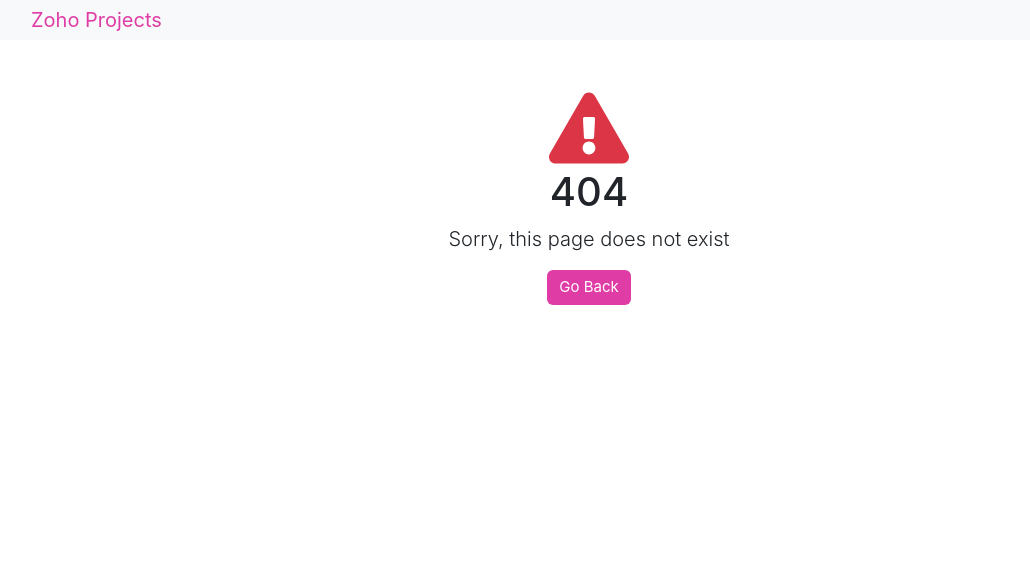
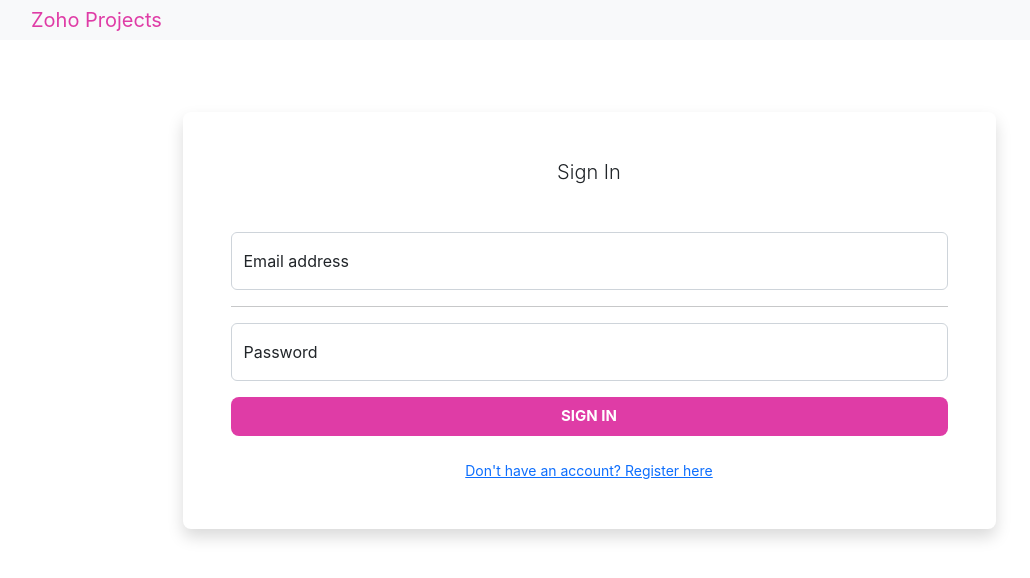
Before and after one commit to daman86999/pms_react_project, a React (Create React App) app in the folder client/: page /login in a window 1280 px wide. Before the commit this address had no page. Shown: the top 578 px of the page, without its empty margins (51-1081 px from the left). Built offline with nearby package versions, Linux system fonts and the light colour scheme.

Commit message:
minor change

```diff
--- a/client/src/App.js
+++ b/client/src/App.js
@@ -47,7 +47,7 @@ function App() {
               <Routes>
                 <Route path="/" element={<Home />} />
                 <Route path="/projects/:id" element={<Project />} />
-                <Route path="/signin" element={<Login />} />
+                <Route path="/login" element={<Login />} />
                 <Route path="/signup" element={<Signup />} />
                 <Route path="*" element={<NotFound />} />
               </Routes>
--- a/client/src/views/Login.jsx
+++ b/client/src/views/Login.jsx
@@ -4,9 +4,7 @@ import Snackbar from "../components/Snackbar";
 import { useSnackbar } from "../hooks/useSnackbar";
 import { LOGIN } from "../queries/LOGIN";
 import AuthContext from "../context/authContext";
-import Spinner from "../components/Spinner";
 import { Link, useNavigate } from "react-router-dom";
-import { useCookies } from "react-cookie";
 
 function Login() {
   const intialState = {
@@ -15,17 +13,15 @@ function Login() {
   };
   const navigate = useNavigate();
   const [data, setData] = useState(intialState);
-  const [setCookies] = useCookies();
   const { isActive, message, openSnackBar } = useSnackbar();
 
   const { authData, setCurrentAuthData } = useContext(AuthContext);
   console.log({ authData });
   const [login] = useLazyQuery(LOGIN, {
     onCompleted: (authData) => {
-      // navigate("/");
+      navigate("/");
       const { token, id, tokenExpiration } = authData.login;
       console.log({ token, id, tokenExpiration, authData });
-      // setCookies(token);
       setCurrentAuthData({ token, id, tokenExpiration });
       openSnackBar("Logged in successfully", "success");
     },
--- a/client/src/views/Signup.jsx
+++ b/client/src/views/Signup.jsx
@@ -135,7 +135,7 @@ export default function Signup() {
                   </div>
 
                   <Link
-                    to={"/signin"}
+                    to={"/login"}
                     className="d-block text-center mt-4 small"
                   >
                     Have an account? Sign In
```
